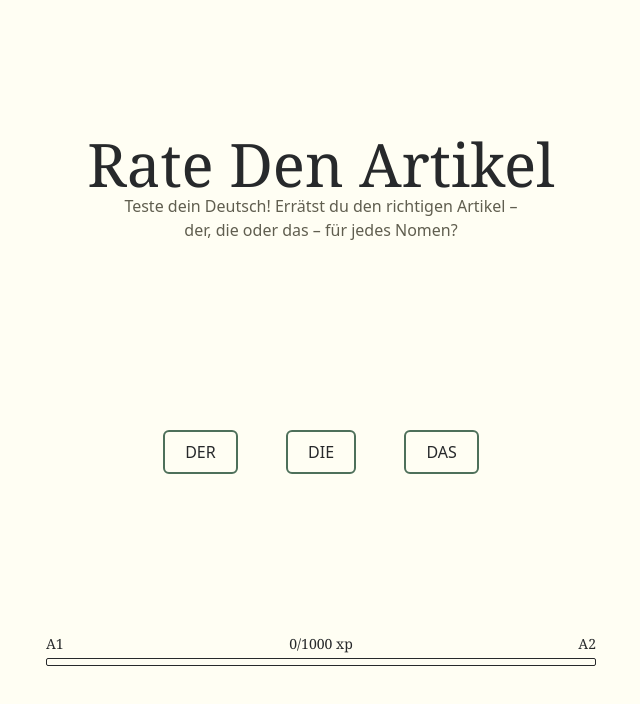
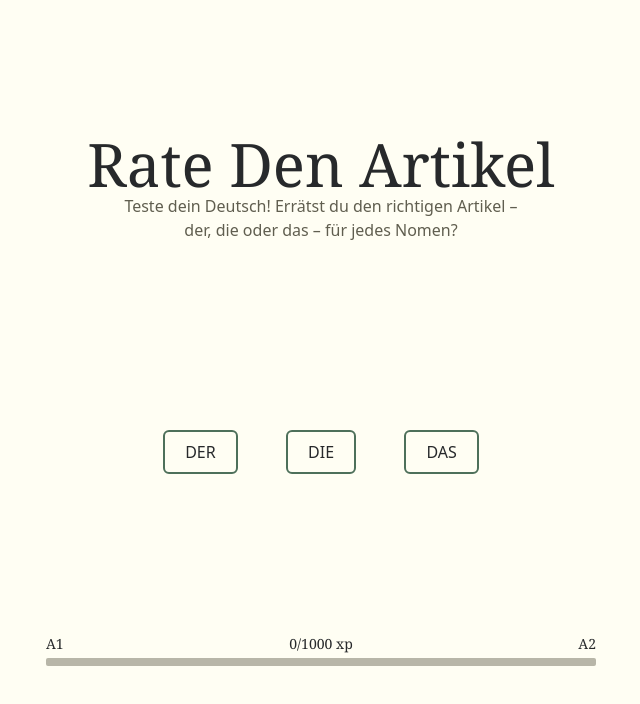
Before and after one commit to nicvlt/rate-den-artikel, a React (Vite) app in the folder frontend/: page / in a window 1280 px wide. Shown: the top 704 px of the page, without its empty margins (319-959 px from the left). Built offline with nearby package versions, Linux system fonts and the light colour scheme; no server answers; a web font is replaced by a local one.

Commit message:
feat(frontend): change progress bar for clarity

```diff
--- a/frontend/src/components/progressbar/ProgressBar.jsx
+++ b/frontend/src/components/progressbar/ProgressBar.jsx
@@ -37,7 +37,7 @@ function ProgressBar() {
         </div>
         <div>{nextLevel}</div>
       </div>
-      <div id='progress-bar.container' className='w-full h-[8px] relative outline outline-1 outline-transparent sm:outline-(--color-dark) outline-offset-[-1px] rounded-xs'>
+      <div id='progress-bar.container' className='w-full h-[8px] relative bg-(--color-muted-light) sm:rounded-xs'>
         <div id='progress-bar.fill' className='h-full bg-(--color-accent) absolute top-0 left-0 sm:rounded-xs transition-all duration-500' style={{ width: `${(xp / 1000) * 100}%` }}></div>
       </div>
     </div>
```
